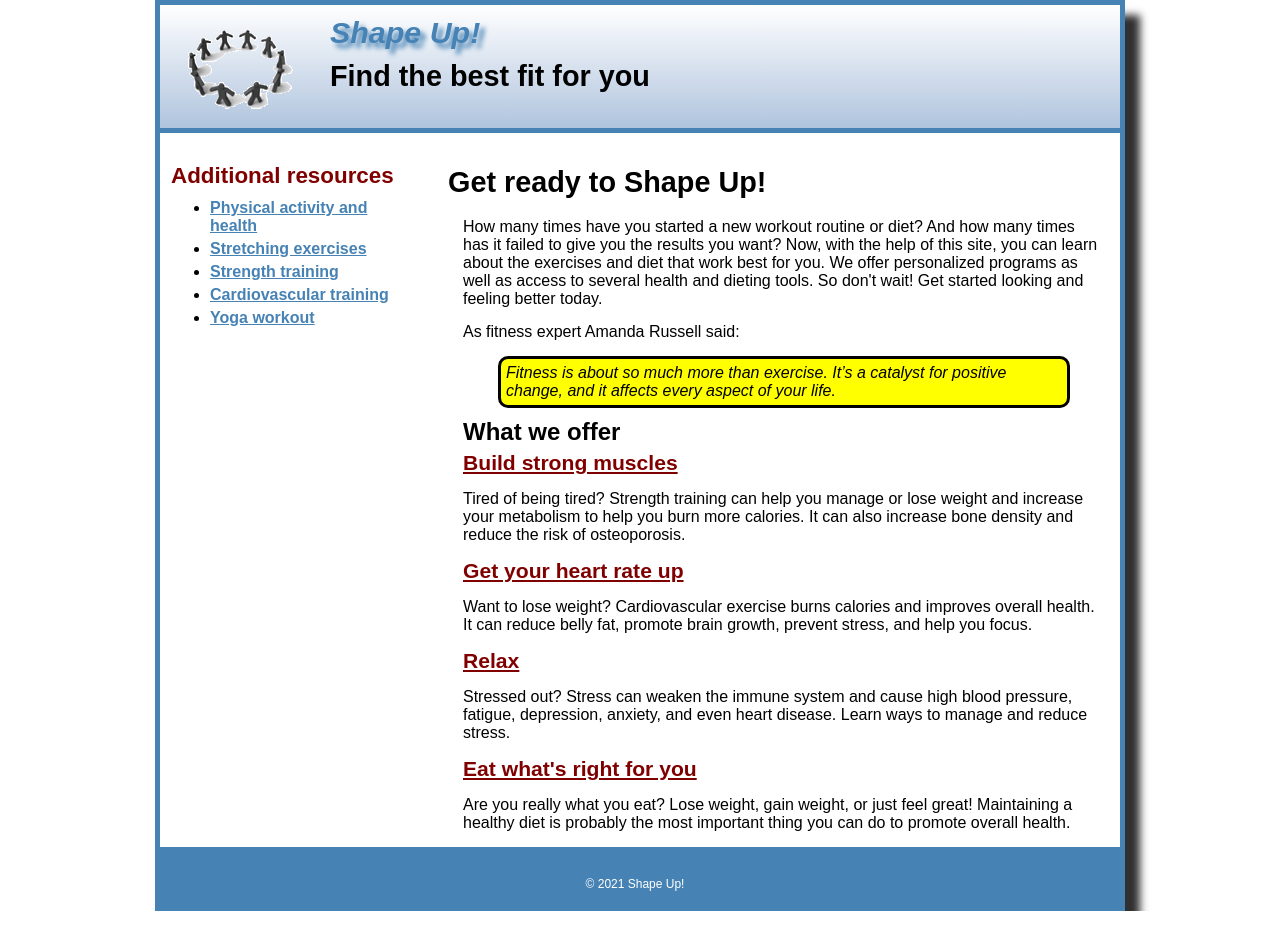
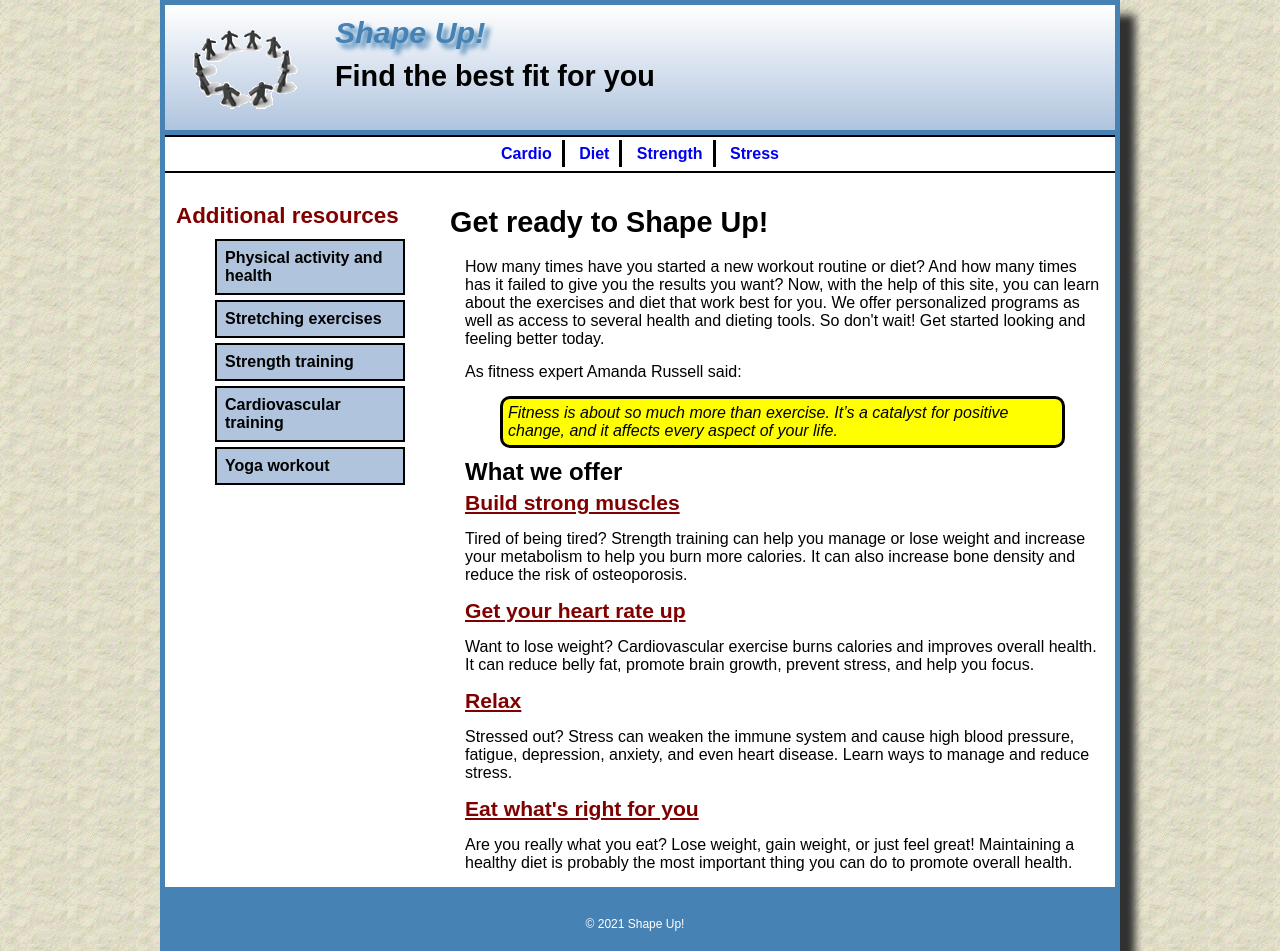
Before and after one commit to S-Noah/shapeup, a plain HTML site: page index.html in a window 1280 px wide. Before the commit the page ends 911 px from the top, so only its background shows below. Drawn offline with Linux system fonts and the light colour scheme.

Commit message:
Step something

```diff
--- a/index.html
+++ b/index.html
@@ -15,11 +15,21 @@
 </head>
 
 <body>
-	<header>
+	<header class="clearfix">
 		<img src="images/shape_up_logo.png" alt="Shape Up Logo Image">
 		<h2 id= name>Shape Up!</h2>
 		<h3 id= motto>Find the best fit for you</h3>
 	</header>
+	<nav id="nav_menu">
+		<ul>
+			<li><a href="cardio/index.html">Cardio</a></li>
+			<li><a href="diet/index.html">Diet</a></li>
+			<li><a href="strength/index.html">Strength</a></li>
+			<li id="last"><a href="stress/index.html">Stress</a></li>
+		</ul>
+
+	</nav>
+
 		<main>
 			<section class="homesection">
 				<h1>Get ready to Shape Up!</h1>
@@ -57,6 +67,7 @@
 				most important thing you can do to promote overall health.</p>
 		</section>
 		<aside class="sidebar">
+		<nav id="nav_list">
 			<h2>Additional resources</h2>
 			<ul>
 				<li><a href="https://www.cdc.gov/physicalactivity/basics/pa-health/index.htm" target="_blank">Physical activity and health</a></li>
@@ -65,9 +76,8 @@
 				<li><a href="https://www.realbuzz.com/articles-interests/fitness/article/what-is-cardiovascular-training/#:~:text=The%20dictionary%20definition%20for%20CV,you%20use%20%2D%20a%20good%20workout." target="_blank">Cardiovascular training</a></li>
 				<li><a href="https://www.self.com/gallery/power-yoga-workout" target="_blank">Yoga workout</a></li>
 			</ul>
+		</nav>
 		</aside>
-
-
 		</main>
 		<footer>
 			<p>&copy; 2021 Shape Up!</p>
--- a/styles/main.css
+++ b/styles/main.css
@@ -1,8 +1,18 @@
 *{
     margin: 0;
     padding: 0%;
+    box-sizing: border-box;
+}
+.clearfix::after {
+    content: "";
+    clear: both;
+    display: table;
+}
+html {
+    background-image: url(../images/paper.gif);
 }
 body {
+    background-color: white;
     font-family: Arial, Helvetica, sans-serif;
     font-size: 100%;
     width: 100%;
@@ -33,6 +43,50 @@ header img {
     margin-left: 10px;
     margin-right: 20px;
 
+}
+#nav_menu ul {
+    list-style: none;
+    text-align: center;
+    border-top: 2px solid black;
+    border-bottom: 2px solid black;
+    padding: 8px 0px;
+}
+#nav_menu a:hover {
+    color: red;
+}
+#nav_menu li {
+    display: inline;
+    padding: 5px 10px;
+    border-right: 3px solid black;
+}
+#nav_menu a {
+    text-decoration: none;
+    font-weight: bold;
+}
+#nav_menu #last {
+    border-right: none;
+}
+
+#nav_list ul{
+    list-style: none;
+
+}
+#nav_list li {
+    border: 2px solid black;
+
+}
+#nav_list a {
+    display: block;
+    font-weight: bold;
+    text-decoration: none;
+    background-color: lightsteelblue;
+    padding: .5em;
+    color: black;
+
+}
+#nav_list a:hover, #nav_list a:focus {
+    background-color: steelblue;
+    color: white;
 }
 section h1 {
     font-size: 180%;
```
Also changed, not shown: images/bgtile.jpg (added), images/paper.gif (added).
